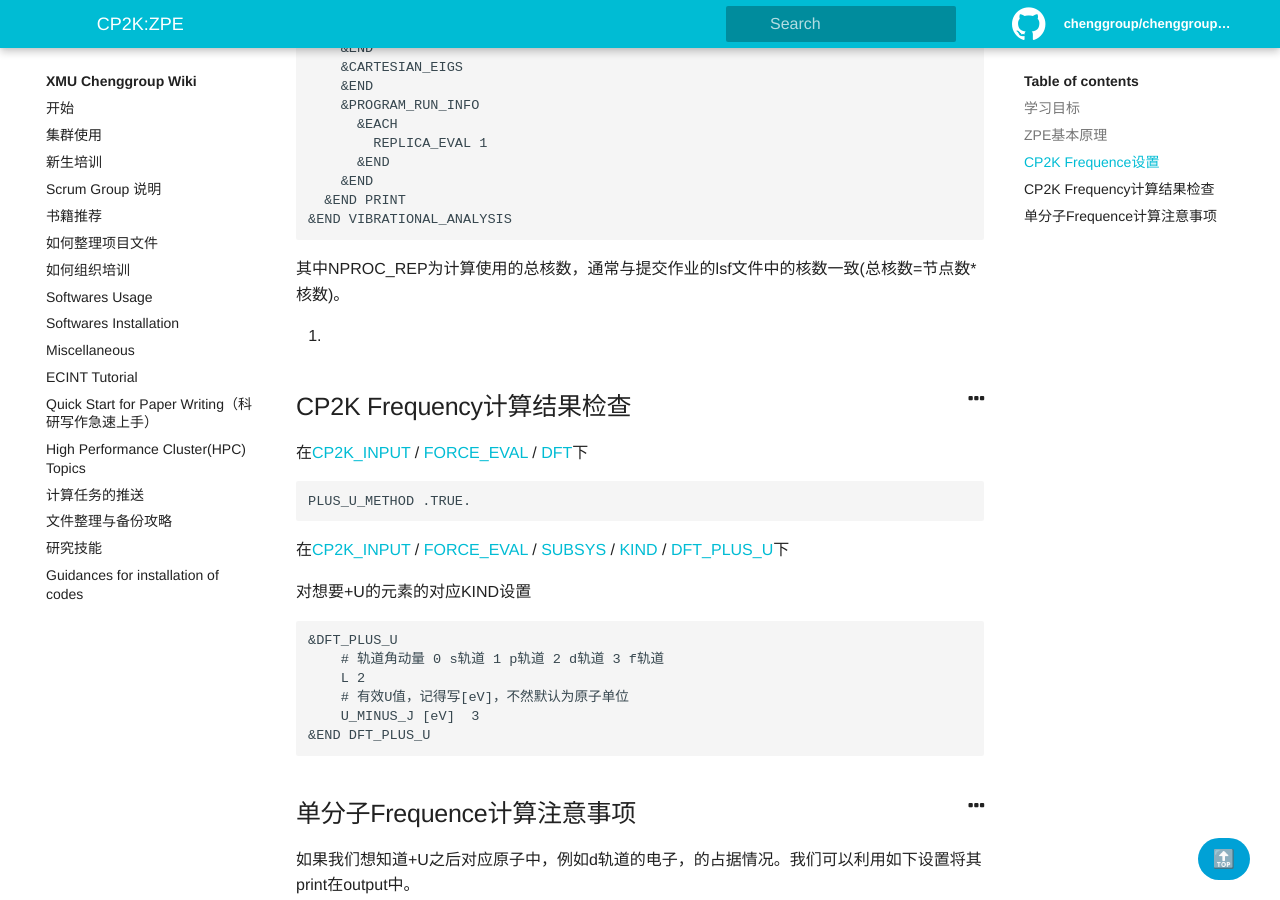
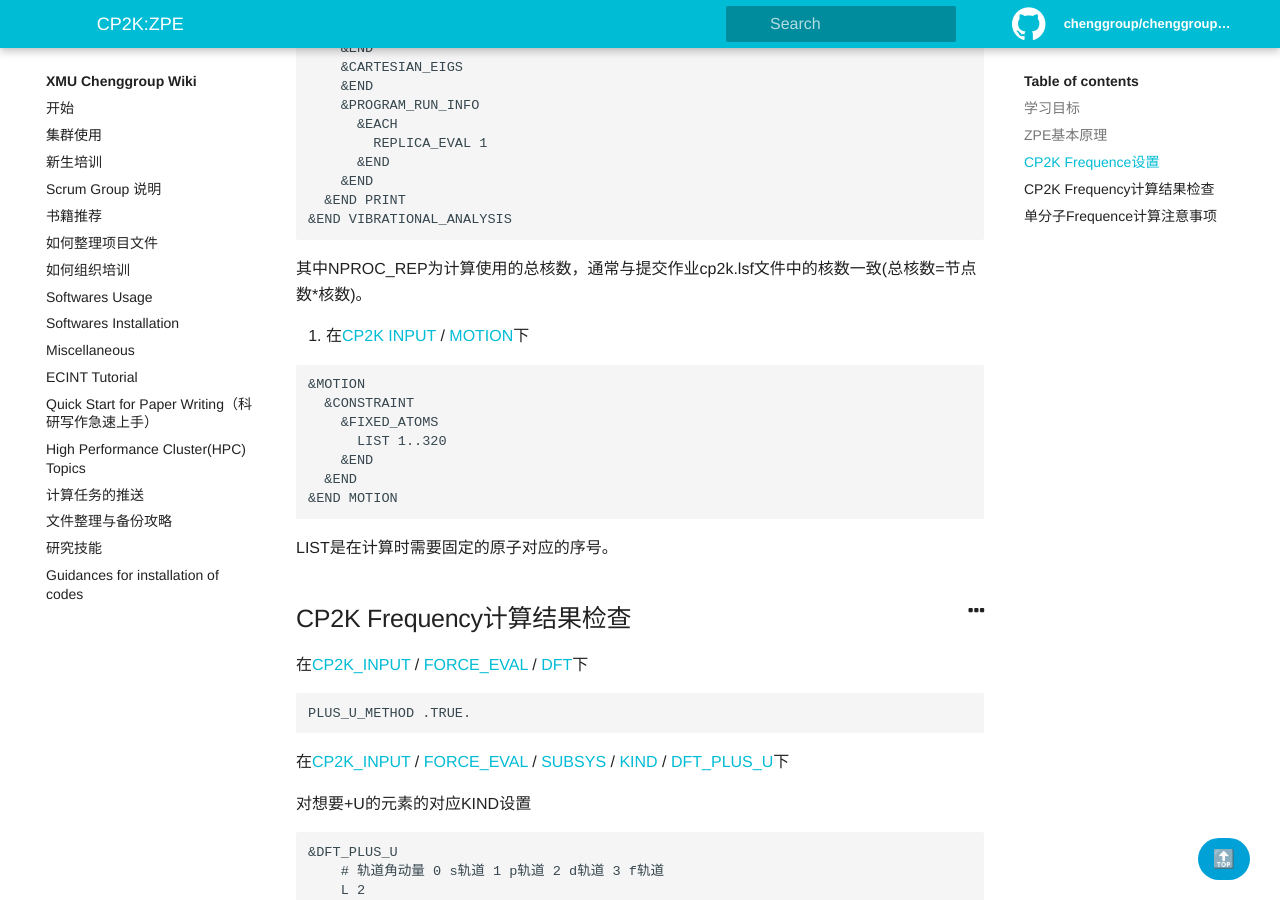
Before and after one commit to chenggroup/chenggroup.github.io, a Jekyll site: the page built from _wiki/Softwares Usage/cp2k-zpe.md, in a window 1280 px wide and 900 px high, scrolled down 977 px. Built offline with Jekyll 4.4.1, drawn with Linux system fonts in a browser that asks for light colours.

Commit message:
Update cp2k-zpe.md

````diff
--- a/_wiki/Softwares Usage/cp2k-zpe.md
+++ b/_wiki/Softwares Usage/cp2k-zpe.md
@@ -54,8 +54,20 @@ RUN_TYPE  VIBRATIONAL_ANALYSIS
   &END PRINT
 &END VIBRATIONAL_ANALYSIS
 ```
-其中NPROC_REP为计算使用的总核数，通常与提交作业的lsf文件中的核数一致(总核数=节点数*核数)。
-3.
+其中NPROC_REP为计算使用的总核数，通常与提交作业cp2k.lsf文件中的核数一致(总核数=节点数*核数)。
+
+3. 在[CP2K INPUT](https://manual.cp2k.org/cp2k-8_1-branch/CP2K_INPUT.html) / [MOTION](https://manual.cp2k.org/cp2k-8_2-branch/CP2K_INPUT/MOTION.html)下
+
+```cp2k
+&MOTION
+  &CONSTRAINT
+    &FIXED_ATOMS
+      LIST 1..320
+    &END
+  &END
+&END MOTION
+```
+LIST是在计算时需要固定的原子对应的序号。
 
 
 
````
